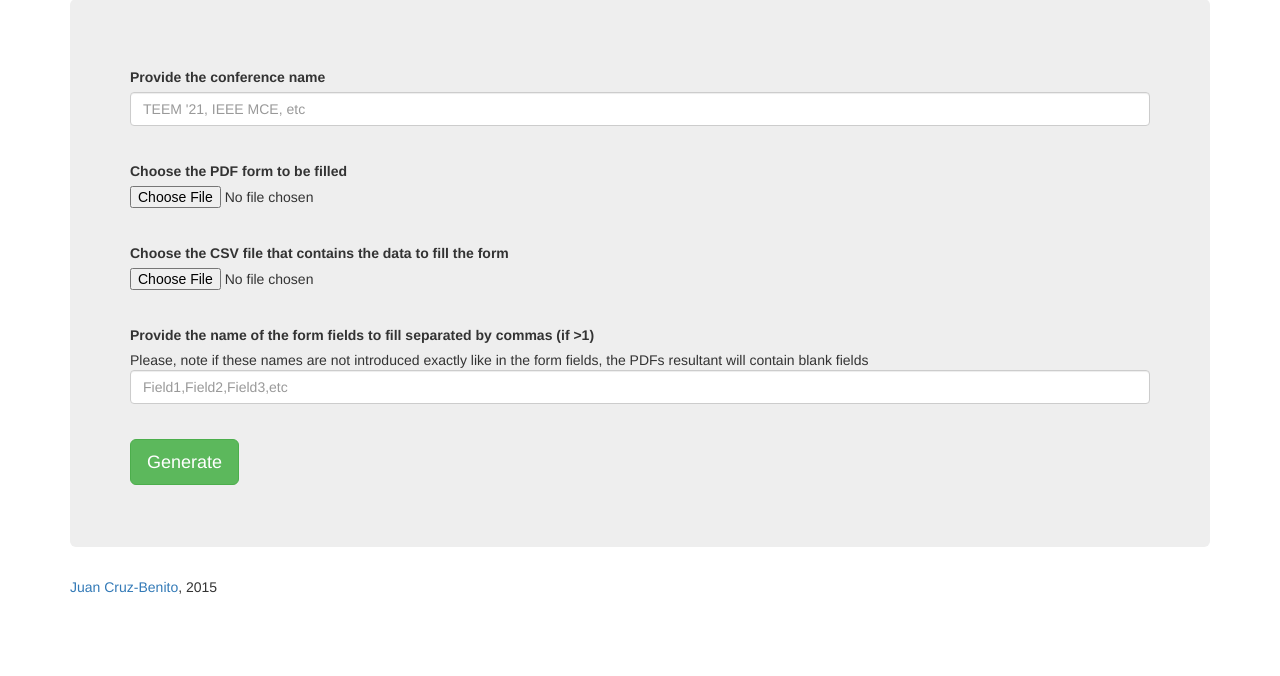
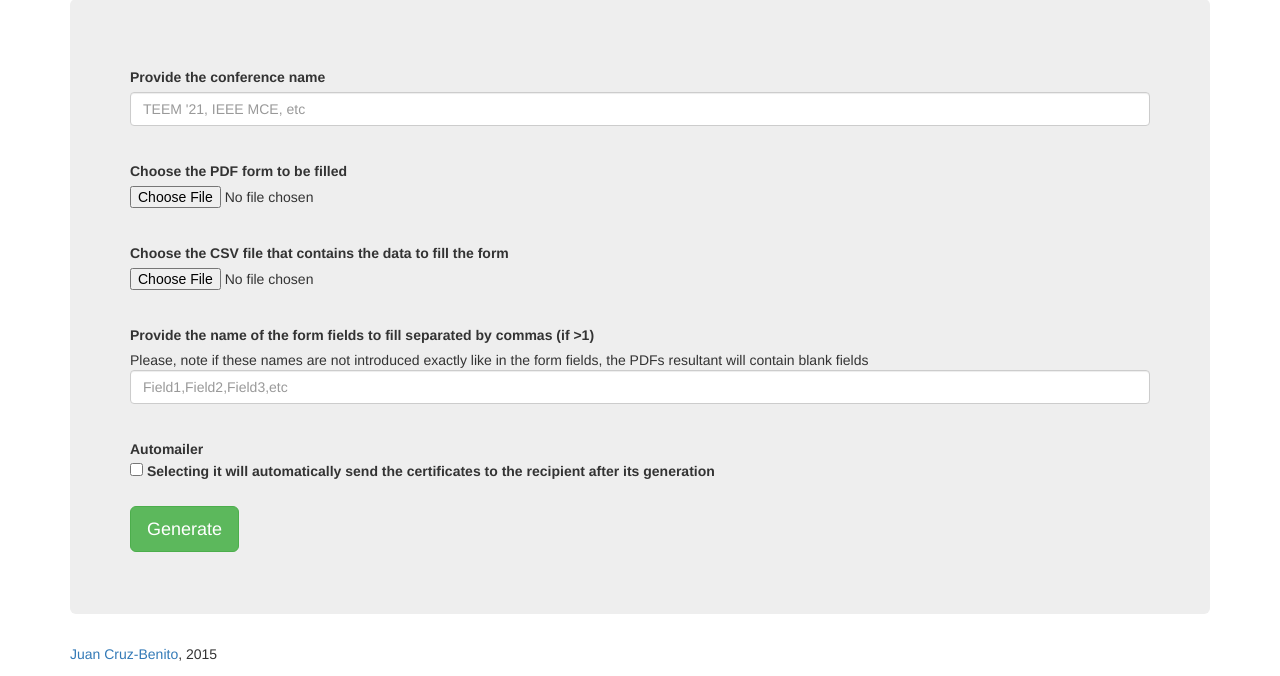
Before and after one commit to cbjuan/django_pdf_form_filler, a Django app: page / in a window 1280 px wide. Shown: the part 124-800 px from the top of the page. Run offline with Django 3.2, Linux system fonts and the light colour scheme; some libraries are stand-ins or nearby versions.

Commit message:
feat: add automailer property in the form view

```diff
--- a/templates/filechooser.html
+++ b/templates/filechooser.html
@@ -54,6 +54,15 @@
                     </div>
                     <br>
 
+                    <div class="form-check">
+                        <span class="font-weight-bold">
+                            <b>{{ form.automailer.label }}</b>
+                        </span>
+                        <br>
+                        <input type="checkbox" class="form-check-input" id="automailer" name="automailer" value="true">
+                        <label class="form-check-label" for="automailer"> Selecting it will automatically send the certificates to the recipient after its generation</label>
+                    </div>
+                    <br>
                     <input class="btn btn-lg btn-success" type="submit" name="generate" value="Generate" />
                 </form>
             </div>
```
